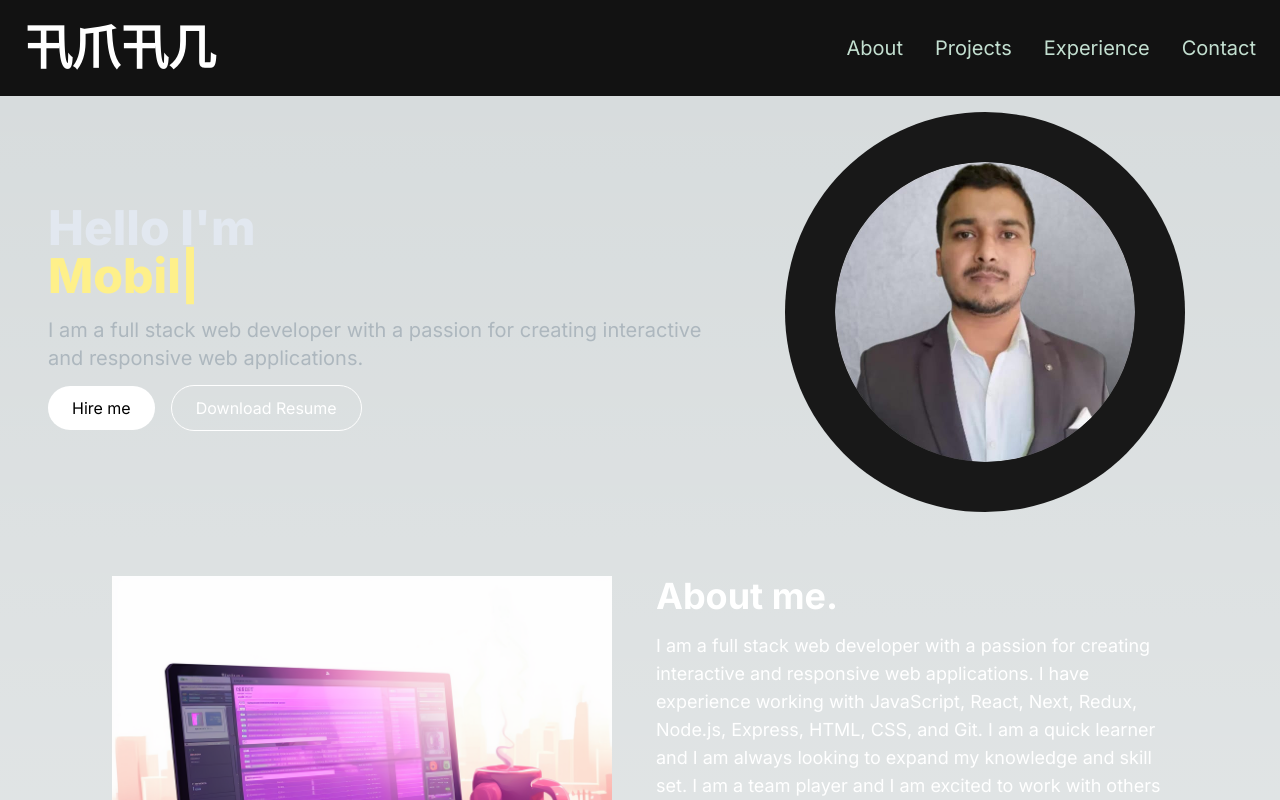
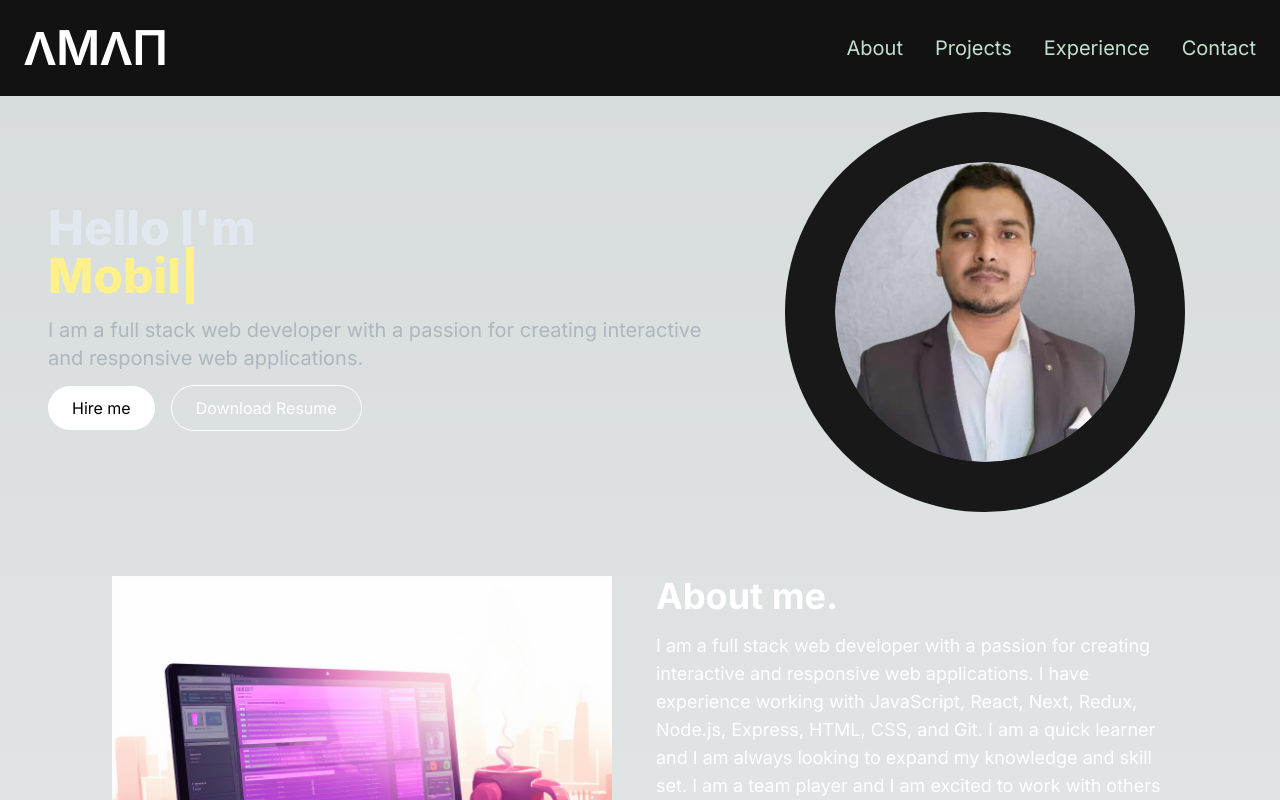
Before and after one commit to aman1021/portfolio-website, a Next.js app: page / in a window 1280 px wide. Shown: the top 800 px of the page. Built offline with nearby package versions, Linux system fonts and the light colour scheme.

Commit message:
small changes

```diff
--- a/src/components/NavBar.jsx
+++ b/src/components/NavBar.jsx
@@ -31,7 +31,7 @@ const NavBar = () => {
     <nav className="fixed top-0 left-0 right-0 z-10 bg-[#121212] bg-opacity-100">
       <div className="flex flex-wrap items-center justify-between mx-auto p-6">
         <Link href={"/"} className="text-5xl text-white font-semibold">
-        卂爪卂几
+        ΛMΛП
         </Link>
         <div className="mobile-menu block md:hidden">
           {!navBarOpen ? (
--- a/src/components/ProjectsCards.jsx
+++ b/src/components/ProjectsCards.jsx
@@ -12,12 +12,14 @@ const ProjectsCards = ({ imgUrl, title, description, gitUrl, liveUrl }) => {
         <div className="overlay  items-center justify-center absolute top-0 left-0 w-full h-full bg-[#181818] bg-opacity-0 hidden group-hover:flex group-hover:bg-opacity-80 transition-all duration-500">
           <Link
             href={gitUrl}
+            title="Github Url"
             className="h-14 w-14 mr-4 border-2 relative rounded-full border-[#ADB7BE] hover:border-white group/link"
           >
             <CodeBracketIcon className="h-10 w-10 absolute top-1/2 left-1/2 transform -translate-x-1/2 -translate-y-1/2 text-[#ADB7BE]  cursor-pointer group-hover/link:text-white" />
           </Link>
           <Link
             href={liveUrl}
+            title="Live Url"
             className="h-14 w-14 border-2 relative rounded-full border-[#ADB7BE] hover:border-white group/link"
           >
             <EyeIcon className="h-10 w-10 absolute top-1/2 left-1/2 transform -translate-x-1/2 -translate-y-1/2 text-[#ADB7BE]  cursor-pointer group-hover/link:text-white" />
```
